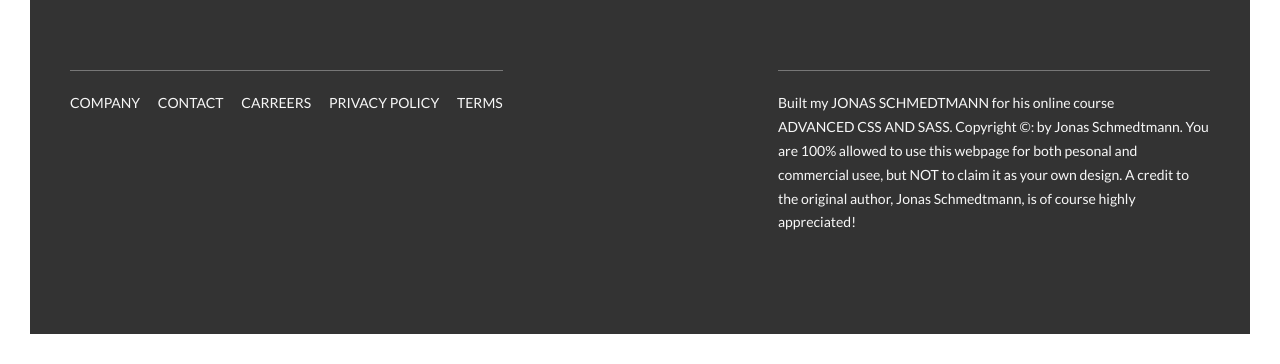
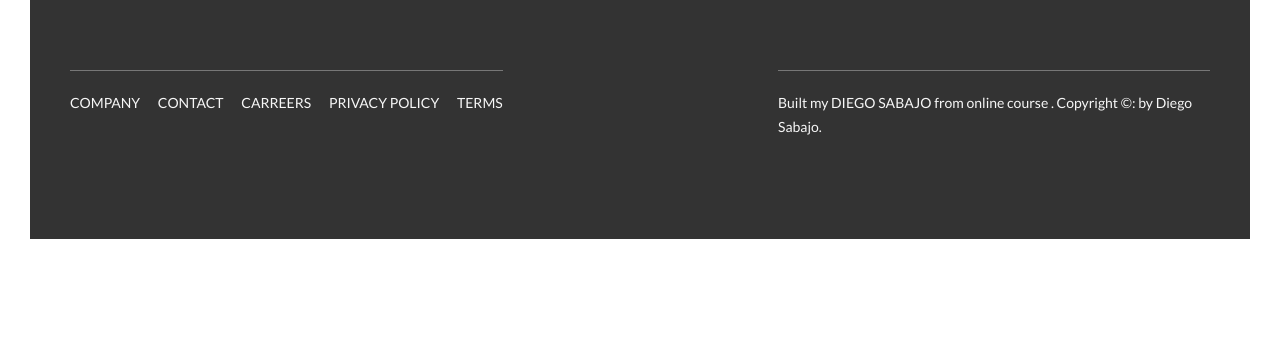
Before and after one commit to devbravo/Natours, a website: page index.html in a window 1280 px wide. Shown: the part 5699-6063 px from the top of the page. After the commit the page ends 5968 px from the top, so only its background shows below. Drawn offline with Linux system fonts and the light colour scheme.

Commit message:
minor updates

```diff
--- a/index.html
+++ b/index.html
@@ -387,12 +387,9 @@
           <div class="col-1-of-2">
             <p class="footer__copyright">
               Built my
-              <a href="#" class="footer__link">Jonas Schmedtmann</a> for his online course
-               <a href="#" class="footer__link">Advanced Css and Sass</a>.
-              Copyright &copy: by Jonas Schmedtmann.
-              You are 100% allowed to use this webpage for both pesonal and commercial usee,
-              but NOT to claim it as your own design. A credit to the original author, Jonas Schmedtmann,
-              is of course highly appreciated!
+              <a href="#" class="footer__link">Diego Sabajo</a> from online course
+               <a href="#" class="footer__link"></a>.
+              Copyright &copy: by Diego Sabajo.
             </p>
           </div>
         </div>
```
Also changed, not shown: sass/components/_button.scss (+1 -9 lines), 1 other file.
